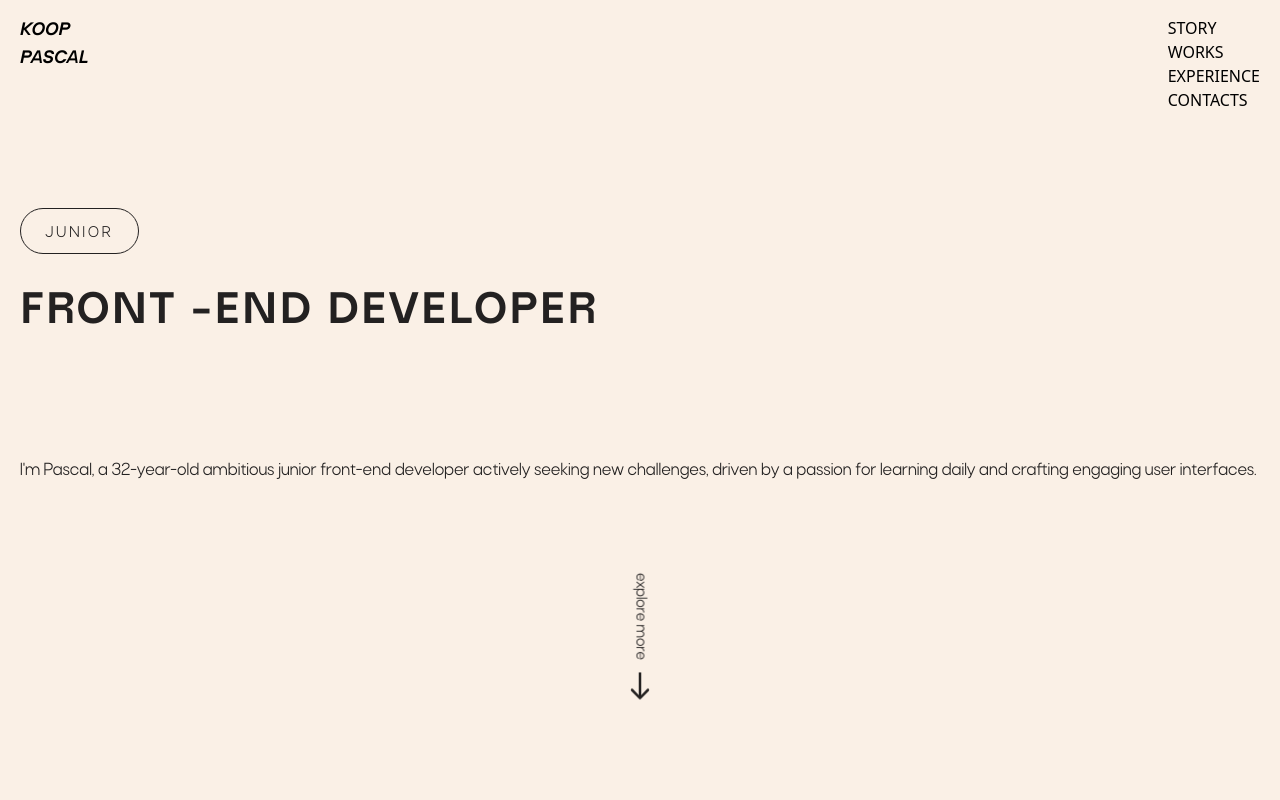
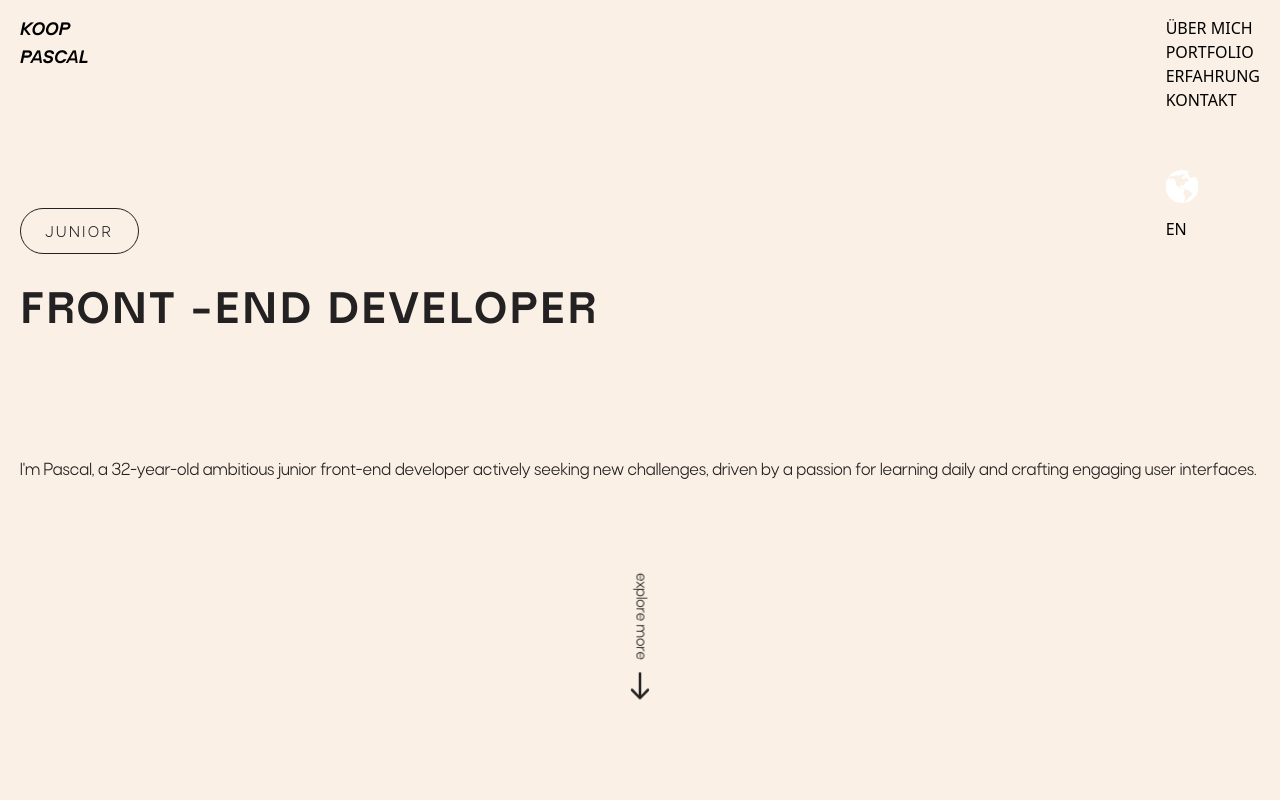
Before and after one commit to pascal-koop/koop_website, a Nuxt app: page / in a window 1280 px wide. Shown: the top 800 px of the page. Built offline with nearby package versions, Linux system fonts and the light colour scheme.

Commit message:
Refactor navigation section and update language files

```diff
--- a/components/TheNavigationSection.vue
+++ b/components/TheNavigationSection.vue
@@ -1,11 +1,10 @@
 <script setup lang="ts">
-const { locale, locales } = useI18n()
-const switchLocalePath = useSwitchLocalePath()
+	const { locale, locales, t } = useI18n();
+	const switchLocalePath = useSwitchLocalePath();
 
-const availableLocales = computed(() => {
-  return locales.value.filter(i => i.code !== locale.value)
-})
-
+	const availableLocales = computed(() => {
+		return locales.value.filter((i) => i.code !== locale.value);
+	});
 
 	type Link = {
 		name: string;
@@ -13,11 +12,12 @@ const availableLocales = computed(() => {
 	};
 
 	const links: Link[] = [
-		{ name: 'STORY', to: '#story-section' },
-		{ name: 'WORKS', to: '#works-section' },
-		{ name: 'EXPERIENCE', to: '#experience-section' },
-		{ name: 'CONTACTS', to: '#contacts-section' }
+		{ name: t('navigation.story'), to: '#story-section' },
+		{ name: t('navigation.works'), to: '#works-section' },
+		{ name: t('navigation.experience'), to: '#experience-section' },
+		{ name: t('navigation.contacts'), to: '#contacts-section' }
 	];
+
 	const openMenu = ref<boolean>(false);
 
 	const toggleMenu = () => {
@@ -78,6 +78,21 @@ const availableLocales = computed(() => {
 						{{ link.name }}
 					</NuxtLink>
 				</li>
+				<li
+					v-for="locale in availableLocales"
+					:key="locale.code"
+					class="internationalization-links flex mt-11">
+					<NuxtLink
+						:to="switchLocalePath(locale.code)"
+						:class="{ active: openMenu }"
+						class="desktop-nav-link">
+						<NuxtImg
+							src="/world-svg.svg"
+							:alt="locale.code"
+							class="w-8 h-[3.8rem] mr-4 text-textLight" />
+						<span>{{ locale.code }}</span>
+					</NuxtLink>
+				</li>
 			</ul>
 		</div>
 		<!-- mobile-nav  -->
@@ -97,8 +112,18 @@ const availableLocales = computed(() => {
 						{{ link.name }}
 					</NuxtLink>
 				</li>
-				<li v-for="locale in availableLocales" :key="locale.code" class="internationalization-links flex mt-11">
-					<NuxtLink :to="switchLocalePath(locale.code)" :class="{ active: openMenu }" class="mobile-nav-link" >
+				<li
+					v-for="locale in availableLocales"
+					:key="locale.code"
+					class="internationalization-links flex mt-11">
+					<NuxtLink
+						:to="switchLocalePath(locale.code)"
+						:class="{ active: openMenu }"
+						class="mobile-nav-link">
+						<NuxtImg
+							src="/world-svg.svg"
+							:alt="locale.code"
+							class="w-8 h-[3.8rem] mr-4 text-textLight" />
 						<span>{{ locale.code }}</span>
 					</NuxtLink>
 				</li>
--- a/lang/de-DE.json
+++ b/lang/de-DE.json
@@ -1,3 +1,8 @@
 {
-  "welcome": "willkommen"
+	"navigation": {
+		"story": "ÜBER MICH",
+		"works": "PORTFOLIO",
+		"experience": "ERFAHRUNG",
+		"contacts": "KONTAKT"
+	}
 }
--- a/nuxt.config.ts
+++ b/nuxt.config.ts
@@ -5,11 +5,11 @@ export default defineNuxtConfig({
     locales: [
       {
         code: 'EN',
-        file: 'en-US.json'
+        file: { path: 'en-US.json', cache: false}
       },
       {
         code: 'DE',
-        file: 'de-DE.json'
+        file: { path: 'de-DE.json', cache: false}
       }
     ],
     lazy: true,
```
Also changed, not shown: lang/en-US.json (+7 -1 lines), public/world-svg.svg (added).
